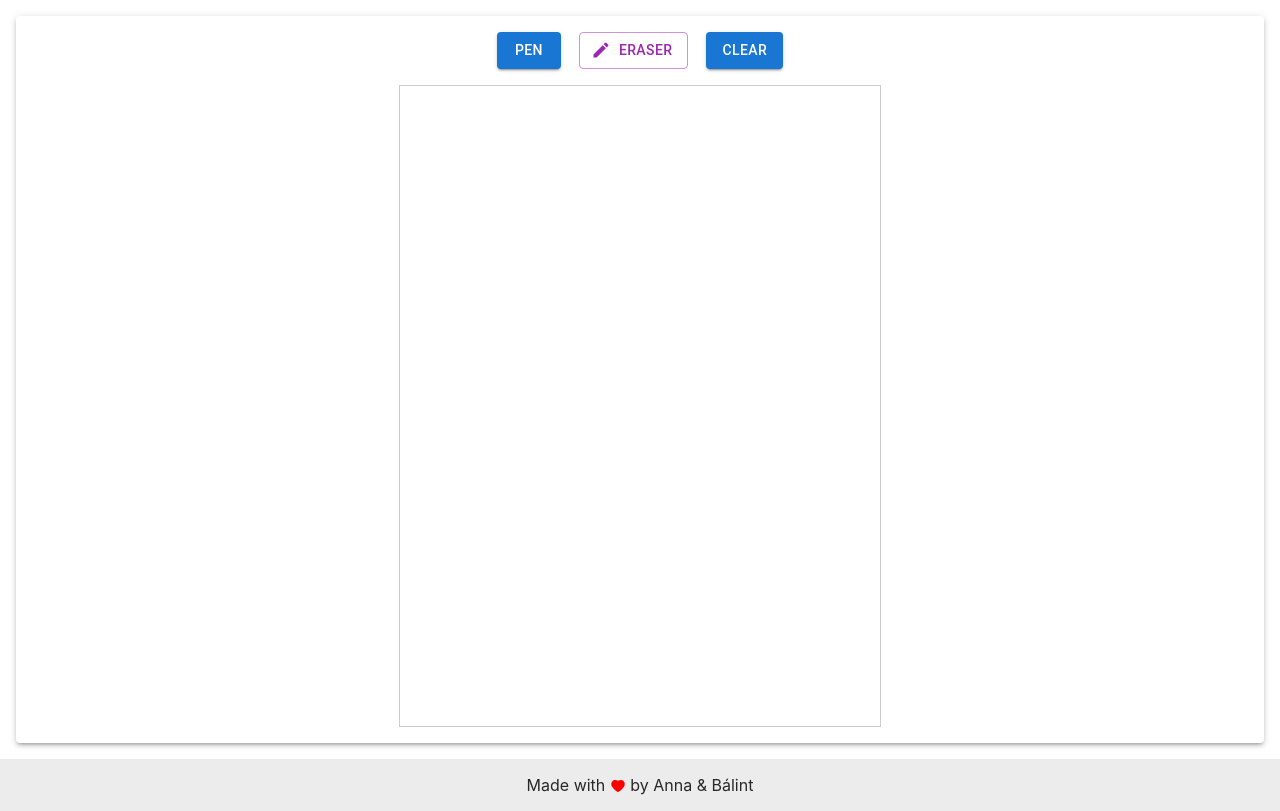
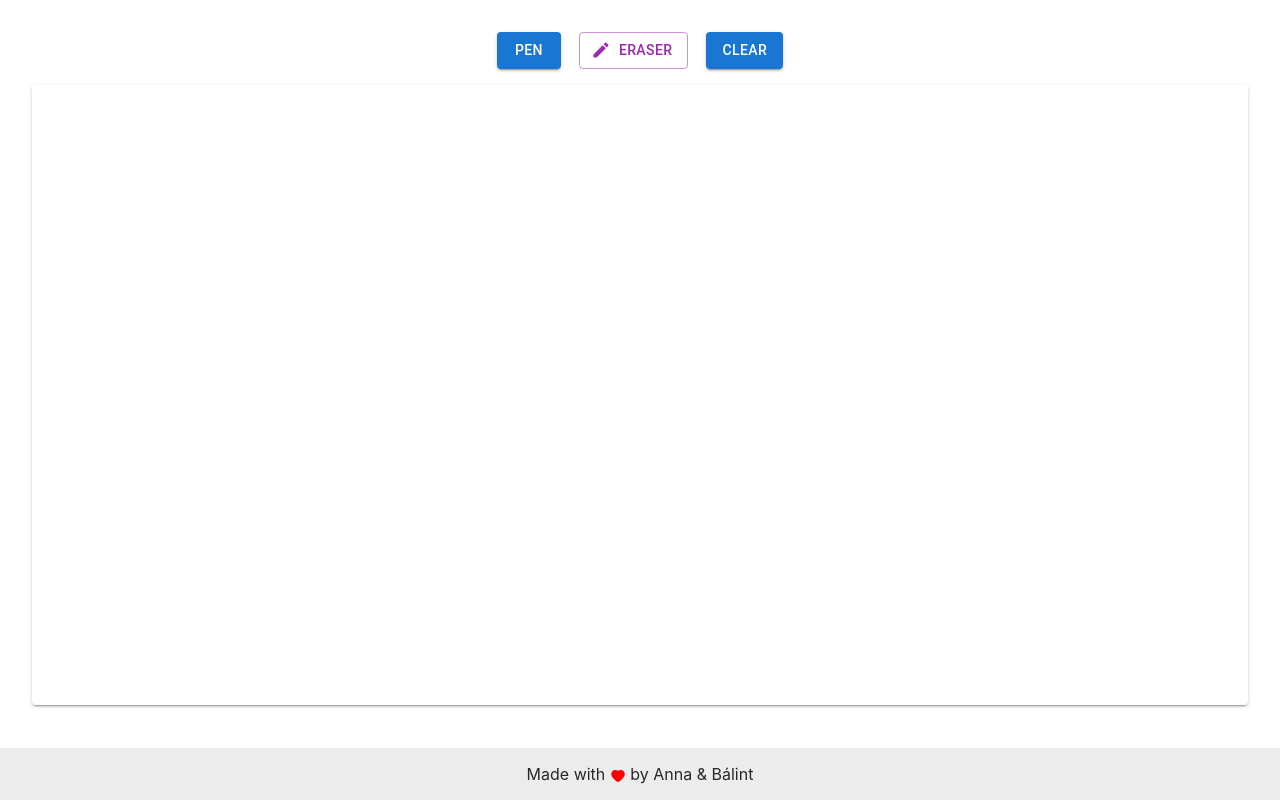
Before and after one commit to dh-anna/Fe-WhiteBoard, a React (Create React App) app in the folder fe-whiteboard/: page /whiteboard/1 in a window 1280 px wide. Built offline with nearby package versions, Linux system fonts and the light colour scheme.

Commit message:
feat: canvas window size

```diff
--- a/fe-whiteboard/src/components/whiteboard.tsx
+++ b/fe-whiteboard/src/components/whiteboard.tsx
@@ -11,28 +11,45 @@ export const Whiteboard: React.FC<WhiteboardProps> = (
 ) => {
   const canvasRef = useRef<HTMLCanvasElement | null>(null);
   const [context, setContext] = useState<CanvasRenderingContext2D | null>(null);
+  const [canvasSize, setCanvasSize] = useState({ width: 0, height: 0 });
   const [isDrawing, setIsDrawing] = useState(false);
   const [currentTool, setCurrentTool] = useState<DrawingTool>("pen");
-
-  const height = 640;
-  const width = 480;
 
   useEffect(() => {
     if (canvasRef.current) {
       const canvas = canvasRef.current;
-      canvas.width = width;
-      canvas.height = height;
 
       const ctx = canvas.getContext("2d");
       if (ctx) {
         setContext(ctx);
       }
+
+      // Function to update canvas size
+      const updateCanvasSize = () => {
+        const parent = canvasRef.current?.parentElement;
+        console.log(parent?.clientWidth, parent?.clientHeight);
+        setCanvasSize({
+          width: parent?.clientWidth || 0,
+          height: parent?.clientHeight || 0,
+        });
+      };
+
+      // Initial setup
+      updateCanvasSize();
+
+      // Event listener for window resize
+      window.addEventListener("resize", updateCanvasSize);
+
+      // Cleanup the event listener on component unmount
+      return () => {
+        window.removeEventListener("resize", updateCanvasSize);
+      };
     }
-  }, [width, height]);
+  }, []);
 
   const handleClear = () => {
     if (context) {
-      context.clearRect(0, 0, width, height);
+      context.clearRect(0, 0, canvasSize.width, canvasSize.height);
     }
   };
 
@@ -83,23 +100,37 @@ export const Whiteboard: React.FC<WhiteboardProps> = (
     setCurrentTool(tool);
   };
 
+  useEffect(() => {
+    const canvas = canvasRef.current;
+    const context = canvasRef.current?.getContext("2d");
+
+    if (!canvas || !context || !canvasRef.current) return;
+    // Update canvas size
+    canvasRef.current.width = canvasSize.width;
+    canvasRef.current.height = canvasSize.height;
+  }, [canvasSize]); // Run this effect whenever canvasSize changes
+
   return (
-    <Paper elevation={3} sx={{ flexGrow: 1, m: 2, p: 2 }}>
-      <Stack alignItems="center" gap={2}>
+    <Box sx={{ flexGrow: 1, m: 2, p: 2, display: "flex" }}>
+      <Stack alignItems="center" gap={2} sx={{ width: "100%" }}>
         <ToolSelector
           currentTool={currentTool}
           onPenSelect={() => switchTool("pen")}
           onEraserSelect={() => switchTool("eraser")}
           onClearPage={handleClear}
         />
+        <Paper
+          elevation={2}
+          sx={{ width: "100%", height: "calc(100vh - 180px)" }}
+        >
           <canvas
             ref={canvasRef}
             onMouseDown={handleMouseDown}
             onMouseMove={handleMouseMove}
             onMouseUp={handleMouseUp}
-          style={{ border: "1px solid #ccc" }}
           />
+        </Paper>
       </Stack>
-    </Paper>
+    </Box>
   );
 };
```
Lines whose indentation alone changed are shown as unchanged.
